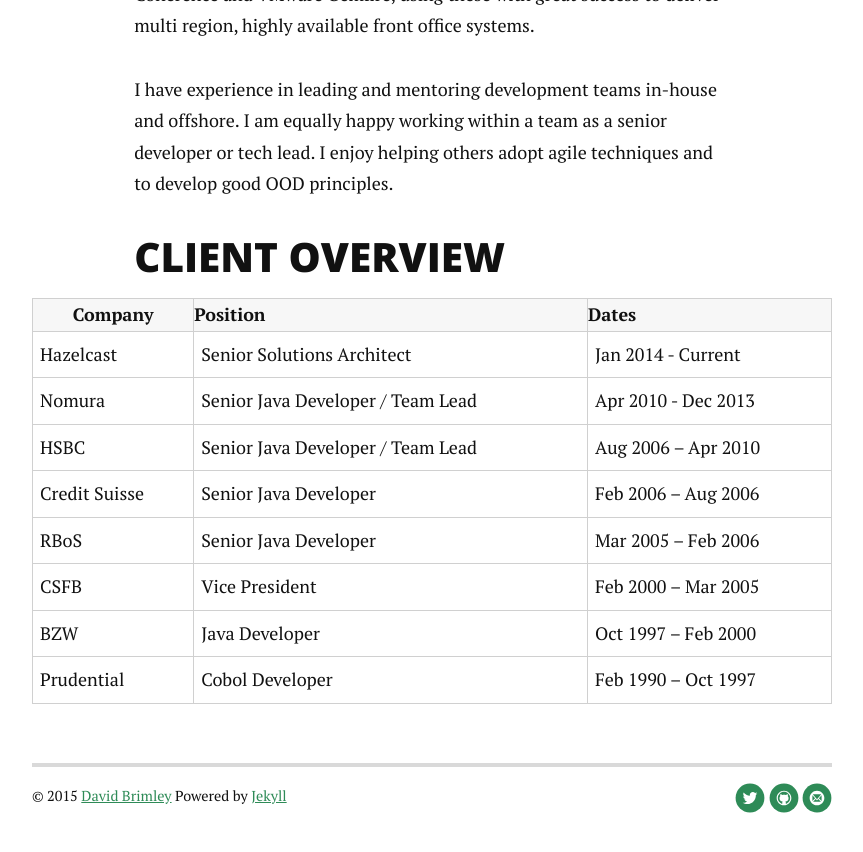
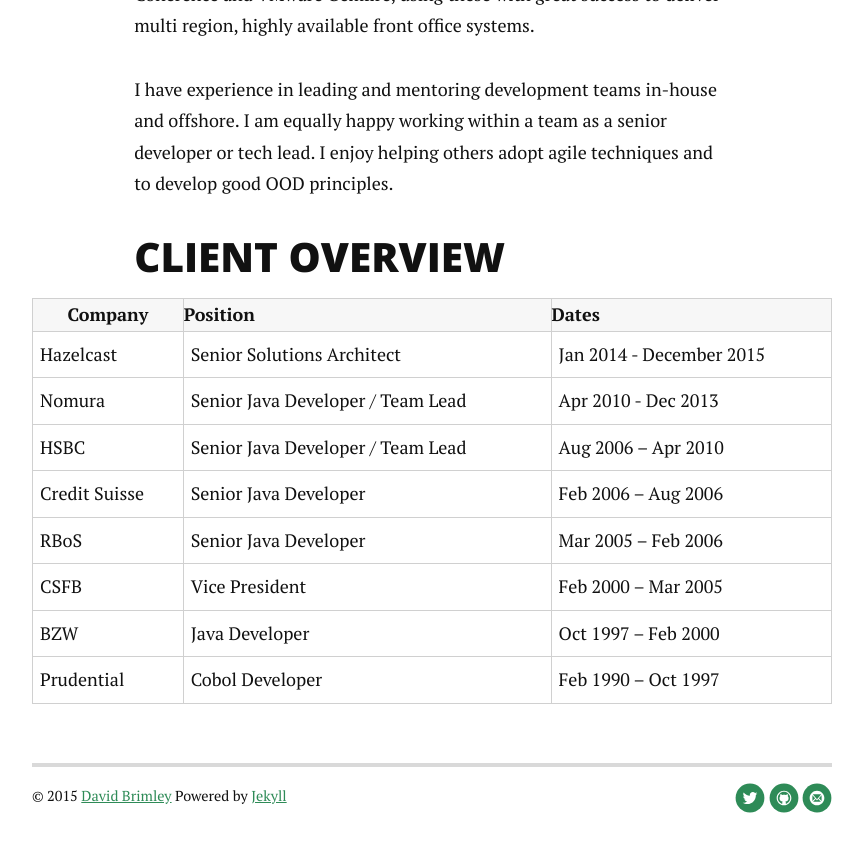
Before and after one commit to dbrimley/dbrimley.github.io, a Jekyll site: the page built from about.md, in a window 1280 px wide and 900 px high, scrolled down 1198 px. Shown: the top 852 px of the window, without its empty margins (208-1071 px from the left). Built offline with Jekyll 4.4.1, drawn with Linux system fonts in a browser that asks for light colours; nearby versions of some CDN libraries; Markdown is read by kramdown in place of the engine named in the settings.

Commit message:
Change dates on resume

```diff
--- a/about.md
+++ b/about.md
@@ -29,7 +29,7 @@
     <tr>
       <td>Hazelcast</td>
       <td style="text-align: left">Senior Solutions Architect</td>
-      <td style="text-align: left">Jan 2014 - Current</td>
+      <td style="text-align: left">Jan 2014 - December 2015</td>
     </tr>
   </tbody>
   <tbody>
```
